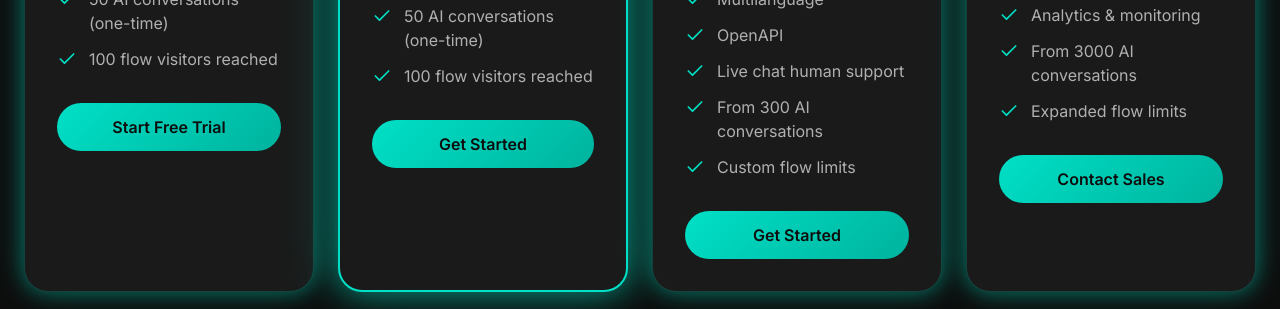
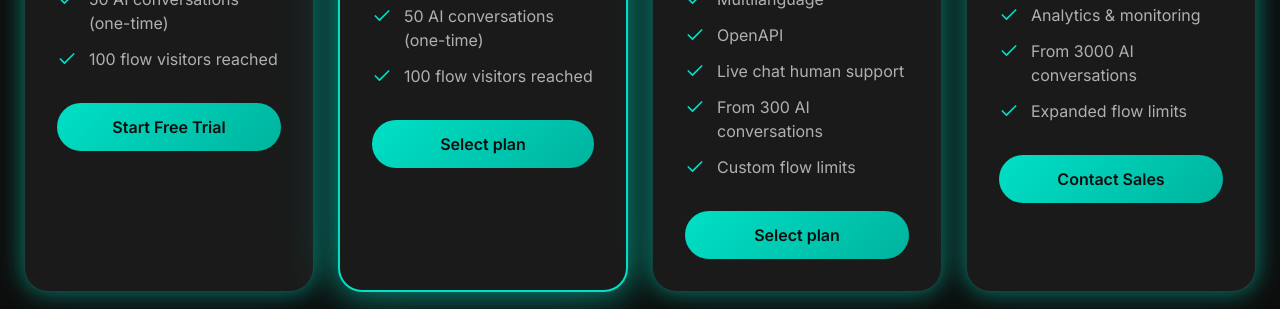
Before and after one commit to michalwilman/AgentDesk, a Next.js app in the folder frontend/: page /pricing in a window 1280 px wide. Shown: the part 1020-1329 px from the top of the page. Built offline with nearby package versions, Linux system fonts and the light colour scheme.

Commit message:
Change button text from 'Get Started' to 'Select plan'

```diff
--- a/frontend/app/pricing/page.tsx
+++ b/frontend/app/pricing/page.tsx
@@ -174,7 +174,7 @@ export default function PricingPage() {
 
               <Link href="/checkout?plan=growth" className="block">
                 <Button className="w-full bg-gradient-cyan hover:shadow-glow-lg transition-smooth rounded-full py-6 text-dark font-semibold">
-                  Get Started
+                  Select plan
                 </Button>
               </Link>
             </div>
@@ -236,7 +236,7 @@ export default function PricingPage() {
 
               <Link href="/checkout?plan=plus" className="block">
                 <Button className="w-full bg-gradient-cyan hover:shadow-glow-lg transition-smooth rounded-full py-6 text-dark font-semibold">
-                  Get Started
+                  Select plan
                 </Button>
               </Link>
             </div>
```
